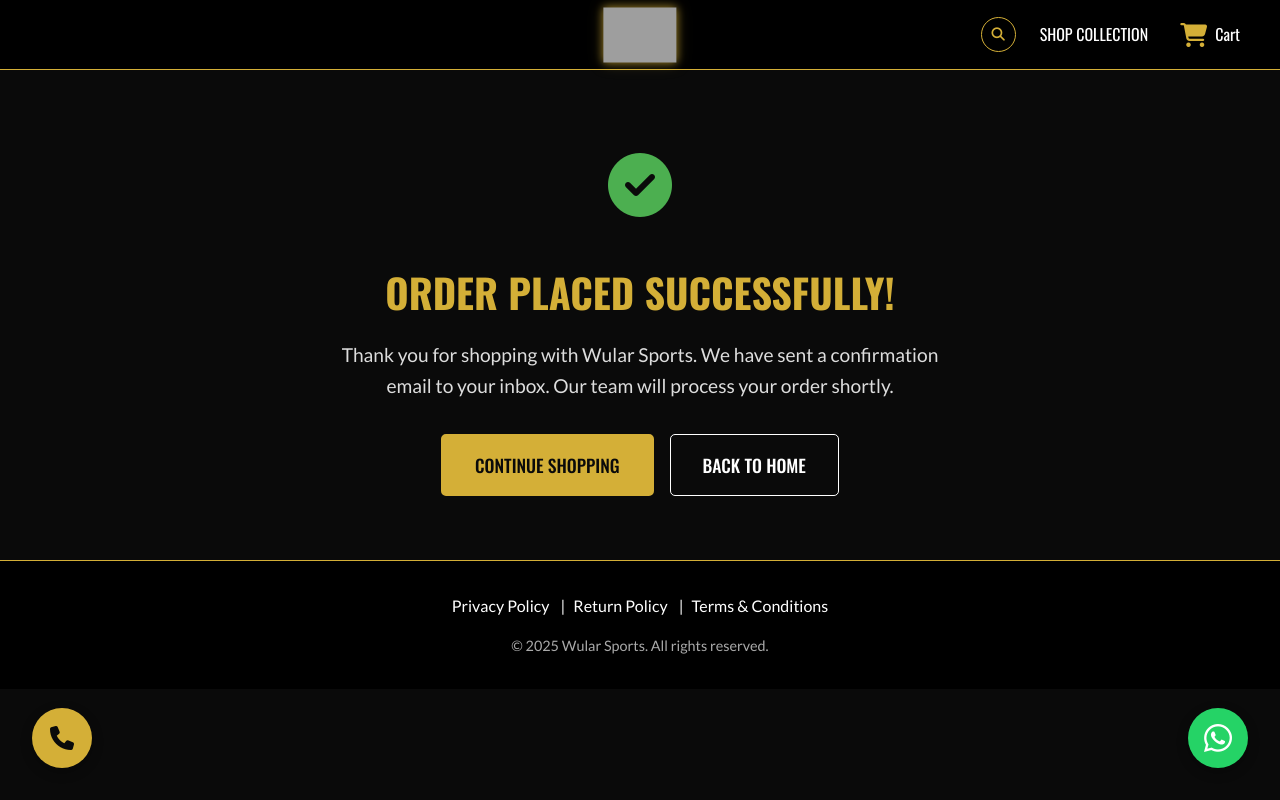
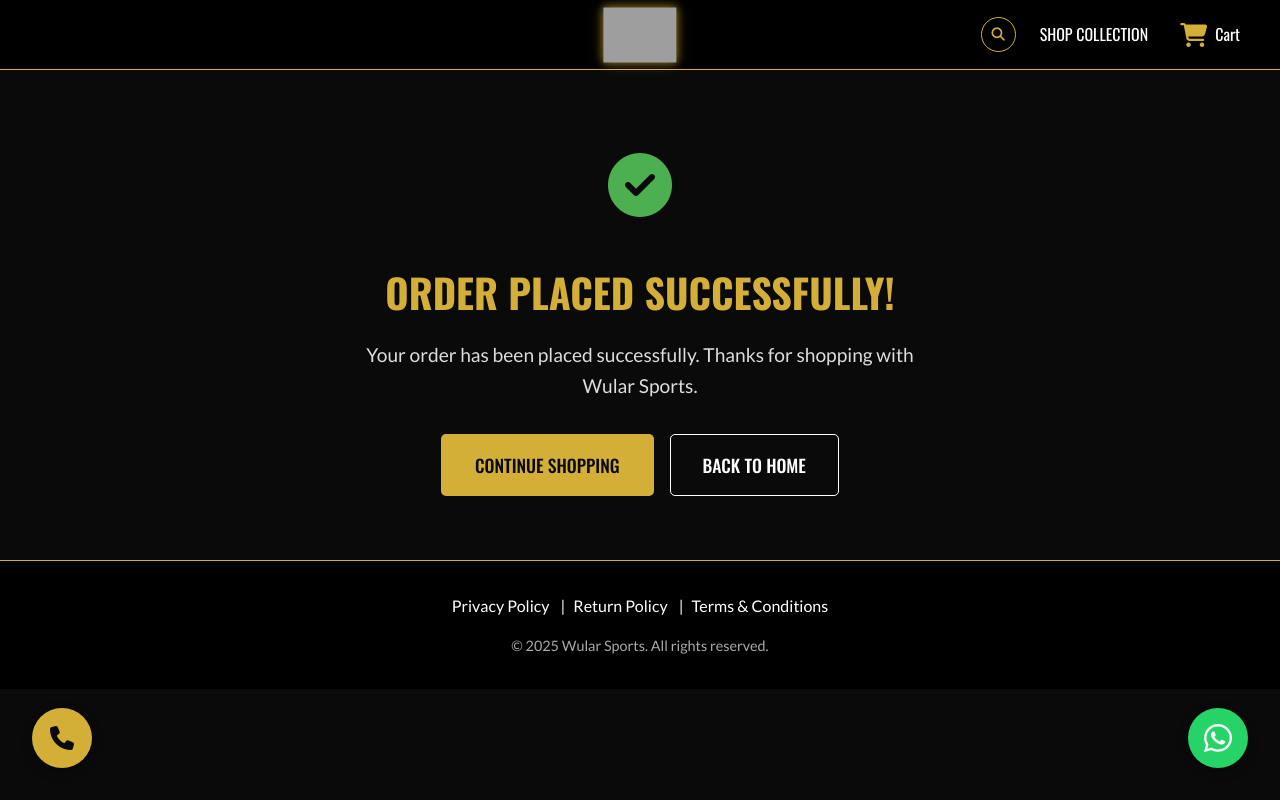
Before and after one commit to moinwani/Wular_sports, a React (Vite) app: page /order-success in a window 1280 px wide. Built offline with nearby package versions, Linux system fonts and the light colour scheme; no server answers; grey boxes are pictures that could not be loaded.

Commit message:
Refactor: Simplified checkout flow. Removed email sending and updated success message.

```diff
--- a/src/views/CheckoutView.tsx
+++ b/src/views/CheckoutView.tsx
@@ -2,7 +2,7 @@ import { FC, useState } from 'react';
 import { useNavigate } from 'react-router-dom';
 import { CartItem } from '../types';
 import { createOrder } from '../services/orders';
-import { sendOrderConfirmation } from '../services/email';
+// import { sendOrderConfirmation } from '../services/email';
 import { validateFormData, ValidationSchema } from '../utils/inputValidation';
 import { WHATSAPP_NUMBER } from '../data/constants';
 
@@ -171,9 +171,6 @@ export const CheckoutView: FC<CheckoutViewProps> = ({ cart, total, onPlaceOrder
             const orderId = await createOrder(orderData);
             console.log("Background order saved:", orderId);
 
-            // Try to send email
-            await sendOrderConfirmation({ id: orderId, ...orderData });
-
         } catch (err) {
             console.error("Background task failed:", err);
         }
@@ -260,8 +257,8 @@ export const CheckoutView: FC<CheckoutViewProps> = ({ cart, total, onPlaceOrder
                 ...orderData
             };
 
-            // Send email confirmation (don't let this block execution)
-            sendOrderConfirmation(fullOrderDetails).catch(err => console.error("Email failed:", err));
+            // Email sending skipped as per request
+            // sendOrderConfirmation(fullOrderDetails).catch(err => console.error("Email failed:", err));
 
             // Complete the order flow
             onPlaceOrder({
--- a/src/views/OrderSuccessView.tsx
+++ b/src/views/OrderSuccessView.tsx
@@ -41,8 +41,7 @@ export const OrderSuccessView: FC = () => {
                     lineHeight: '1.6',
                     color: '#ddd'
                 }}>
-                    Thank you for shopping with Wular Sports. We have sent a confirmation email to your inbox.
-                    Our team will process your order shortly.
+                    Your order has been placed successfully. Thanks for shopping with Wular Sports.
                 </p>
 
                 <div className="actions" style={{ display: 'flex', gap: '1rem', justifyContent: 'center' }}>
```
